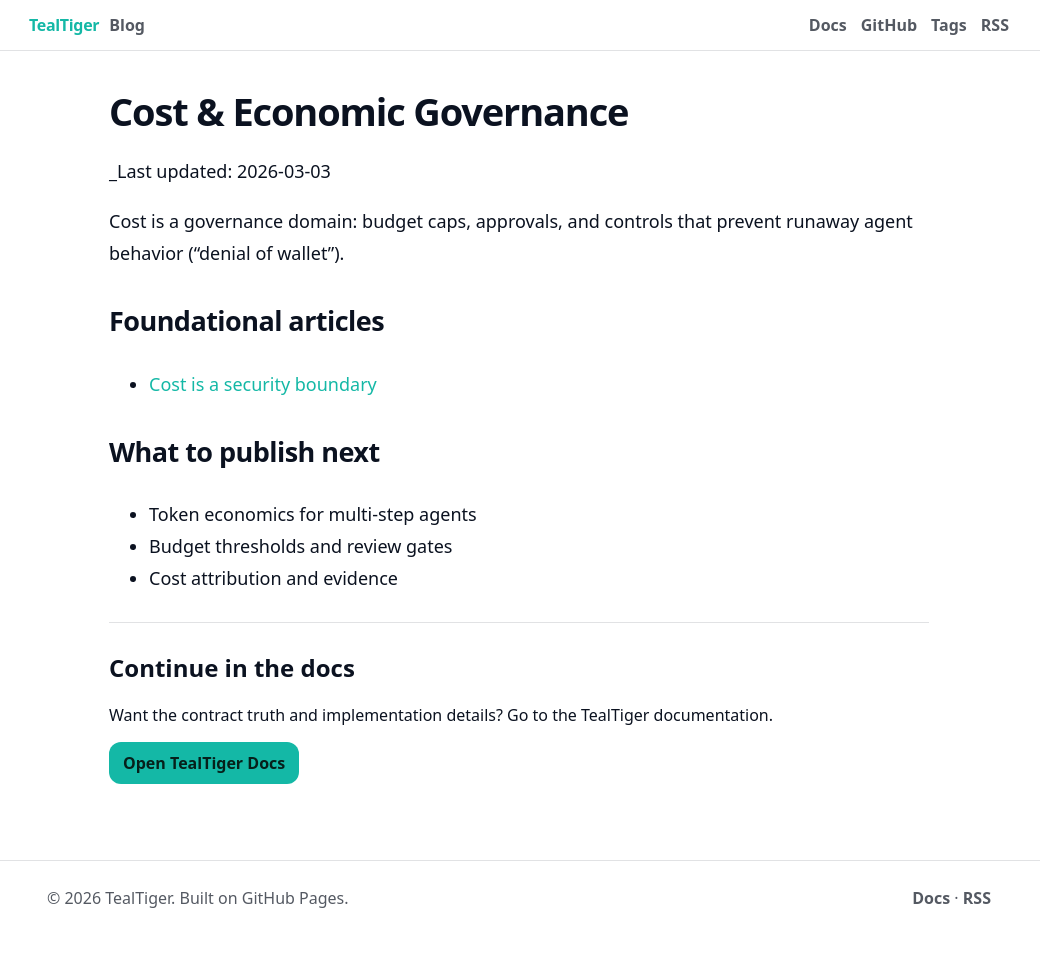
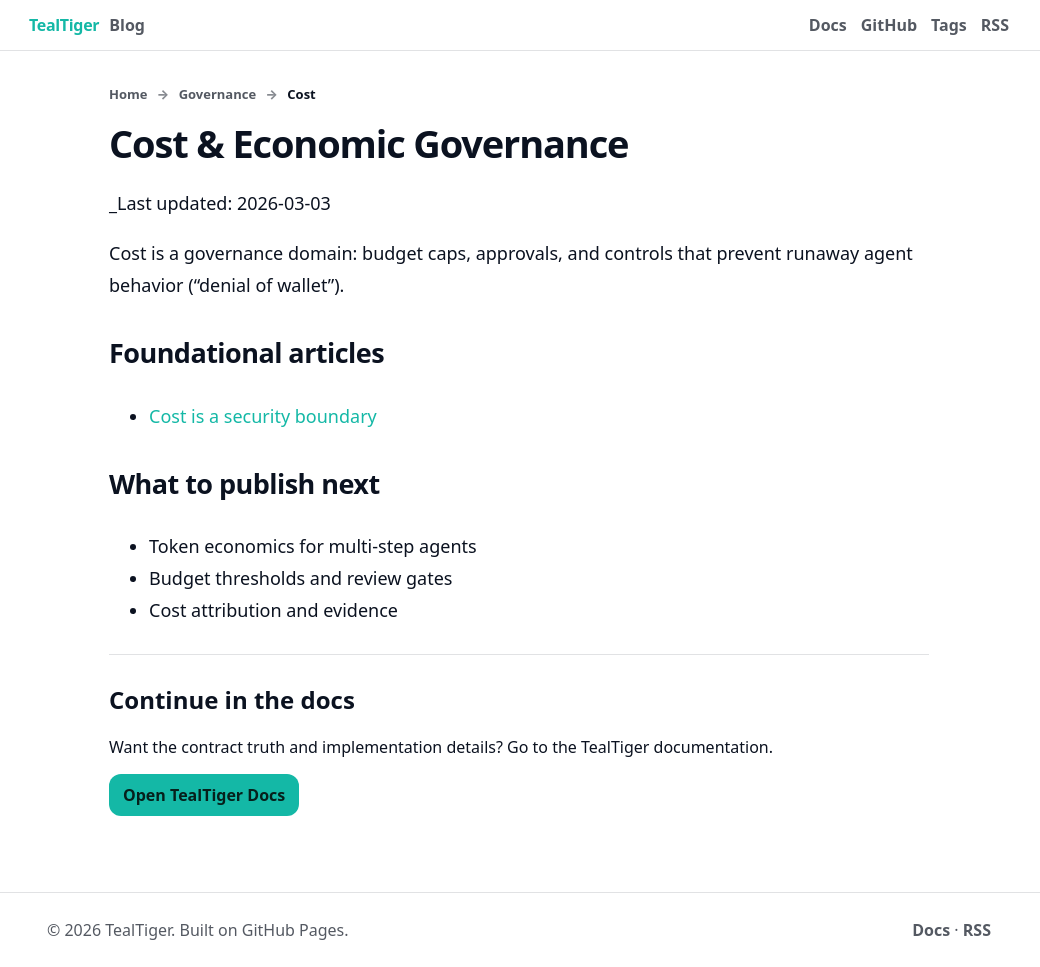
Before and after one commit to agentguard-ai/TealTiger-Blogs, a Jekyll site: the page built from governance/cost.md, in a window 1280 px wide and 967 px high. Shown: the whole window, without its empty margins (121-1161 px from the left). Built offline with Jekyll 4.4.1, drawn with Linux system fonts in a browser that asks for light colours.

Commit message:
Update cost.md

```diff
--- a/governance/cost.md
+++ b/governance/cost.md
@@ -2,6 +2,13 @@
 layout: page
 title: "Cost & Economic Governance"
 permalink: /governance/cost.html
+breadcrumbs:
+  - title: Home
+    url: /
+  - title: Governance
+    url: /governance/
+  - title: Cost
+    url: /governance/cost.html
 ---
 
 _Last updated: 2026-03-03
```
